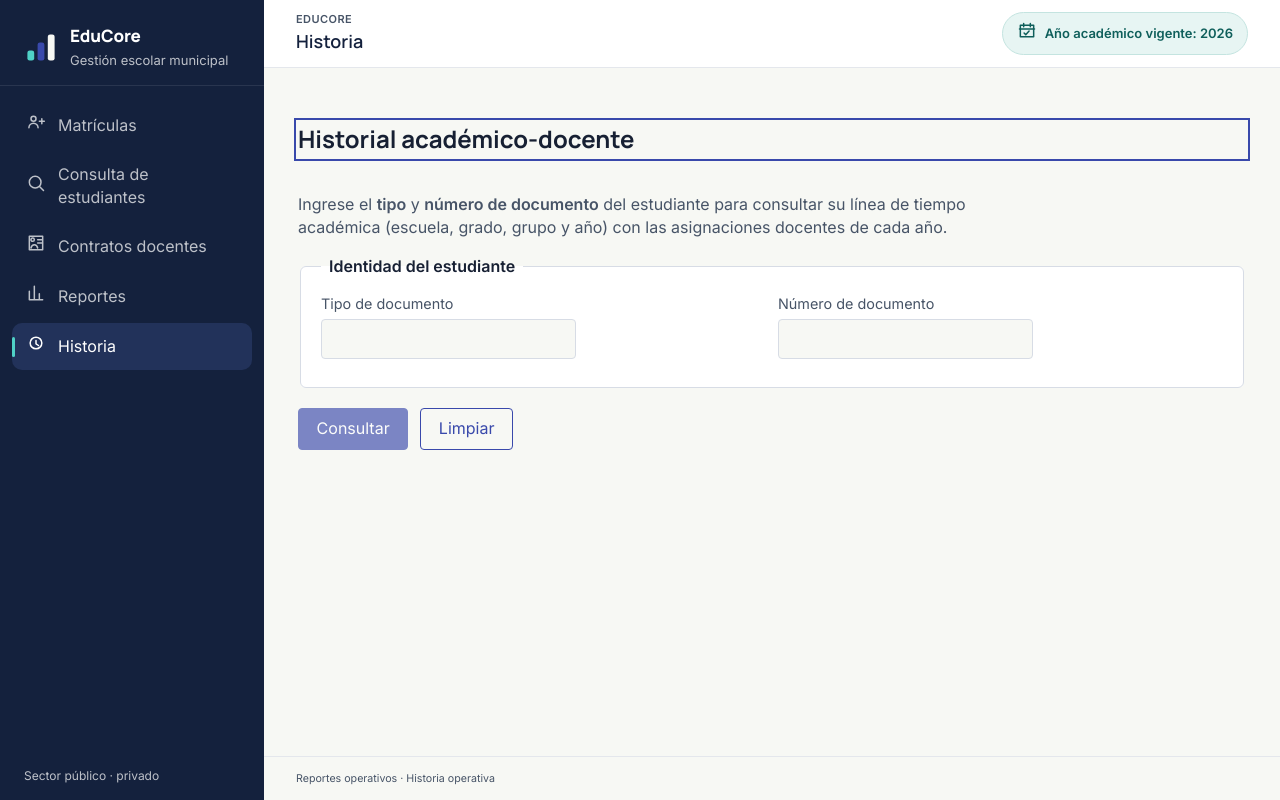
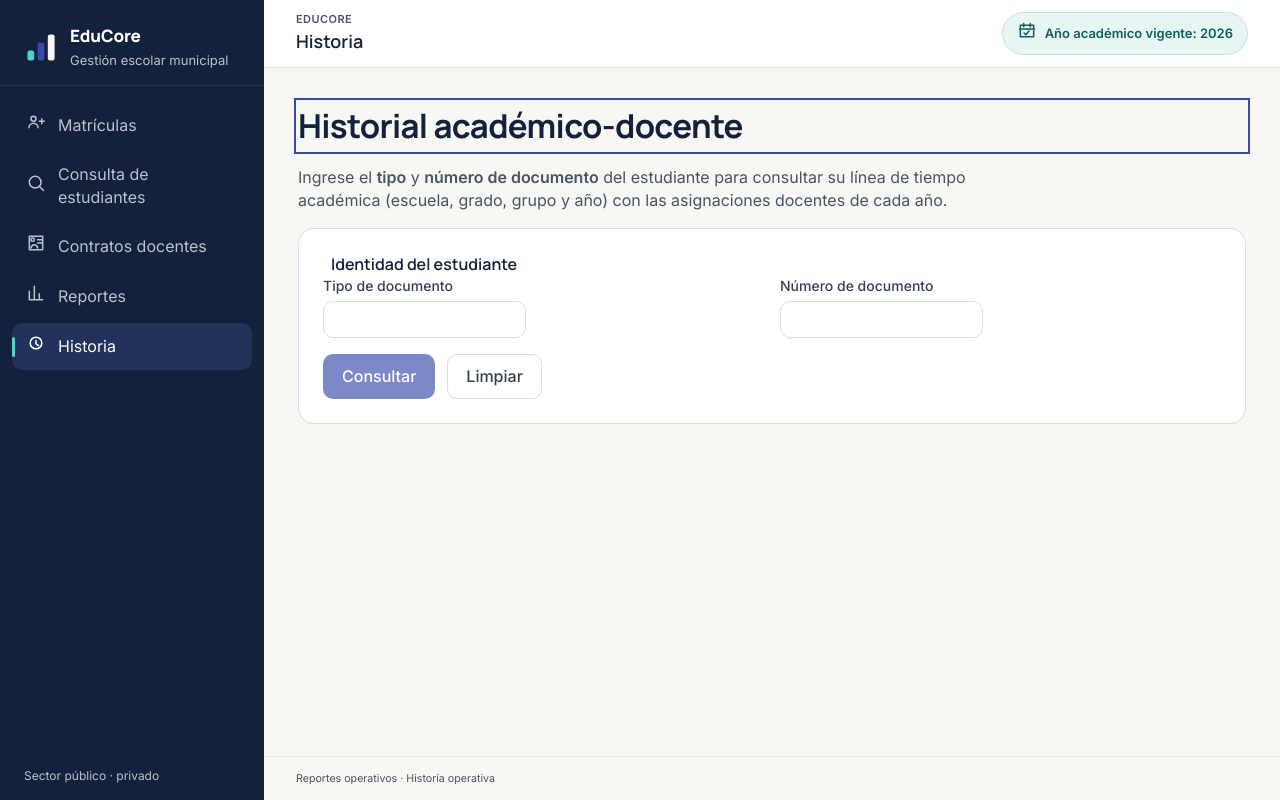
Before and after one commit to CristianMz21/inovait-frontend, an Angular app: page /student-history in a window 1280 px wide. Built offline with nearby package versions, Linux system fonts and the light colour scheme.

Commit message:
feat(ui): restyle student history with EduCore identity card and timeline

```diff
--- a/src/app/features/student-history/student-history.component.html
+++ b/src/app/features/student-history/student-history.component.html
@@ -7,7 +7,7 @@
   </p>
 
   <form
-    class="history-form"
+    class="history-form ec-card"
     [formGroup]="form"
     (ngSubmit)="onSubmit()"
     novalidate
@@ -17,7 +17,7 @@
     <fieldset [disabled]="isLoading()">
       <legend>Identidad del estudiante</legend>
 
-      <label class="history-field">
+      <label class="history-field ec-field">
         <span>Tipo de documento</span>
         <input
           id="history-document-type"
@@ -32,7 +32,7 @@
         />
       </label>
 
-      <label class="history-field">
+      <label class="history-field ec-field">
         <span>Número de documento</span>
         <input
           id="history-document-number"
@@ -51,7 +51,7 @@
     <div class="history-actions">
       <button
         type="submit"
-        class="history-submit"
+        class="history-submit ec-btn ec-btn--secondary"
         [disabled]="form.invalid || isLoading()"
         [attr.aria-busy]="isLoading() ? 'true' : 'false'"
       >
@@ -63,7 +63,7 @@
       </button>
       <button
         type="button"
-        class="history-cancel"
+        class="history-cancel ec-btn ec-btn--outline"
         (click)="onReset()"
         [disabled]="isLoading()"
       >
@@ -74,26 +74,31 @@
 
   @if (isLoading()) {
     <p
-      class="history-status"
+      class="history-status ec-alert ec-alert--info"
       role="status"
       aria-live="polite"
       data-testid="history-loading"
     >
-      Consultando historial académico…
+      <app-icon name="update" />
+      <span>Consultando historial académico…</span>
     </p>
   }
 
   @if (hasError()) {
     <div
-      class="history-error"
+      class="history-error ec-alert ec-alert--error"
       role="alert"
       aria-live="assertive"
       data-testid="history-error"
     >
+      <app-icon name="error" />
       @if (errorProblem(); as problem) {
+        <div class="history-error__body">
           <p class="history-error-title">
             <strong>{{ problem.title }}</strong>
-          <span class="history-error-status">(HTTP {{ problem.status }})</span>
+            <span class="history-error-status"
+              >(HTTP {{ problem.status }})</span
+            >
           </p>
           @if (problem.detail) {
             <p>{{ problem.detail }}</p>
@@ -110,23 +115,39 @@
               }
             </ul>
           }
-        <button type="button" (click)="onRetry()">Reintentar</button>
+          <button
+            type="button"
+            class="ec-btn ec-btn--outline"
+            (click)="onRetry()"
+          >
+            Reintentar
+          </button>
+        </div>
       }
     </div>
   }
 
   @if (isEmpty()) {
     <div
-      class="history-empty"
+      class="history-empty ec-alert ec-alert--info"
       role="status"
       aria-live="polite"
       data-testid="history-empty"
     >
+      <app-icon name="badge" />
+      <div>
         <p>
           La identidad consultada es válida pero no tiene inscripciones
           registradas.
         </p>
-      <button type="button" (click)="onRetry()">Reintentar</button>
+        <button
+          type="button"
+          class="ec-btn ec-btn--outline"
+          (click)="onRetry()"
+        >
+          Reintentar
+        </button>
+      </div>
     </div>
   }
 
@@ -136,11 +157,13 @@
       aria-labelledby="history-results-title"
       data-testid="history-results"
     >
+      <header class="history-identity ec-card">
         <h2 id="history-results-title">
           Línea de tiempo de {{ data.identity.fullName }}
         </h2>
         <p class="history-context" role="status" aria-live="polite">
-        {{ data.identity.documentType }} · {{ data.identity.documentNumber }} ·
+          {{ data.identity.documentType }} ·
+          {{ data.identity.documentNumber }} ·
           {{ data.enrollments.length }}
           @if (data.enrollments.length === 1) {
             inscripción
@@ -148,21 +171,48 @@
             inscripciones
           }
         </p>
+        <dl class="history-identity-meta">
+          <div>
+            <dt>Documento</dt>
+            <dd>
+              {{ data.identity.documentType }} ·
+              {{ data.identity.documentNumber }}
+            </dd>
+          </div>
+          <div>
+            <dt>Fecha de nacimiento</dt>
+            <dd>{{ data.identity.birthDate }}</dd>
+          </div>
+          <div>
+            <dt>Años registrados</dt>
+            <dd>{{ data.enrollments.length }}</dd>
+          </div>
+        </dl>
+      </header>
 
       <ol class="history-list">
         @for (entry of data.enrollments; track entry.enrollmentId) {
-          <li class="history-entry">
+          <li
+            class="history-entry"
+            [class.history-entry--current]="entry.academicYearIsCurrent"
+          >
             <article
-              class="history-card"
+              class="history-card ec-card"
               [attr.aria-labelledby]="'entry-' + entry.enrollmentId"
             >
               <header class="history-card-header">
                 <h3 [id]="'entry-' + entry.enrollmentId">
                   {{ entry.academicYearName }}
+                </h3>
                 @if (entry.academicYearIsCurrent) {
-                    <span class="history-current">(actual)</span>
+                  <span class="ec-badge ec-badge--temporal ec-badge--current">
+                    Actual
+                  </span>
+                } @else {
+                  <span class="ec-badge ec-badge--temporal ec-badge--closed">
+                    Histórico
+                  </span>
                 }
-                </h3>
                 <time
                   class="visually-hidden"
                   [attr.datetime]="entry.academicYearStartDate"
--- a/src/app/features/student-history/student-history.component.scss
+++ b/src/app/features/student-history/student-history.component.scss
@@ -1,38 +1,55 @@
 .history {
   display: flex;
   flex-direction: column;
-  gap: 1rem;
+  gap: var(--app-space-4);
   max-width: 1100px;
+}
+
+.history h1 {
+  font-family: var(--app-font-heading);
+  font-weight: 700;
+  font-size: 33px;
+  letter-spacing: -0.02em;
+  color: var(--app-primary);
+  margin: 0;
 }
 
 .history-form {
   display: flex;
   flex-direction: column;
-  gap: 1.25rem;
+  gap: var(--app-space-4);
 }
 
-.history-help {
-  grid-column: 1 / -1;
+.history-form fieldset {
   margin: 0;
-  color: var(--app-muted);
-  font-size: 0.8rem;
+  border: 0;
+  padding: 0;
+  display: grid;
+  gap: var(--app-space-4);
+  grid-template-columns: repeat(auto-fit, minmax(200px, 1fr));
 }
 
-.history-status {
-  margin: 0;
-  color: var(--app-muted);
-  font-size: 0.95rem;
+.history-form legend {
+  padding: 0 var(--app-space-2);
+  font-family: var(--app-font-heading);
+  font-weight: 600;
+  font-size: 16px;
+  color: var(--app-primary);
 }
 
-.history-error {
-  background: var(--app-error-soft);
-  border: 1px solid var(--app-error);
-  border-radius: 6px;
-  padding: 0.9rem 1.1rem;
+.history-actions {
+  display: flex;
+  flex-wrap: wrap;
+  gap: var(--app-space-3);
+  align-items: center;
+}
+
+.history-error__body,
+.history-empty > div {
   display: flex;
   flex-direction: column;
-  gap: 0.5rem;
-  color: var(--app-error);
+  align-items: flex-start;
+  gap: var(--app-space-2);
 }
 
 .history-error-title {
@@ -40,109 +57,114 @@
 }
 
 .history-error-status {
-  margin-left: 0.5rem;
+  margin-left: var(--app-space-2);
   font-size: 0.85rem;
-  color: var(--app-muted);
 }
 
 .history-error-fields {
   margin: 0;
-  padding-left: 1.25rem;
+  padding-left: var(--app-space-4);
 }
 
-.history-error button {
-  align-self: flex-start;
-  font: inherit;
-  padding: 0.4rem 0.8rem;
-  border-radius: 4px;
-  border: 1px solid var(--app-error);
-  background: transparent;
-  color: var(--app-error);
-  cursor: pointer;
+.history-identity {
+  display: flex;
+  flex-direction: column;
+  gap: var(--app-space-3);
 }
 
-.history-empty {
-  background: var(--app-header-bg);
-  border: 1px dashed var(--app-border);
-  border-radius: 6px;
-  padding: 0.9rem 1.1rem;
-  display: flex;
-  flex-direction: column;
-  gap: 0.5rem;
+.history-identity h2 {
+  margin: 0;
+  font-family: var(--app-font-heading);
+  font-weight: 700;
+  font-size: 24px;
+  color: var(--app-primary);
+}
+
+.history-context {
+  margin: 0;
+  padding-left: var(--app-space-3);
+  border-left: 3px solid var(--app-accent);
+  color: var(--app-muted);
+  font-size: 0.9rem;
+}
+
+.history-identity-meta {
+  display: grid;
+  grid-template-columns: repeat(auto-fit, minmax(160px, 1fr));
+  gap: var(--app-space-2) var(--app-space-4);
+  margin: 0;
+}
+
+.history-identity-meta dt {
+  margin: 0;
+  font-size: 12px;
+  text-transform: uppercase;
+  letter-spacing: 0.04em;
   color: var(--app-muted);
 }
 
-.history-empty button {
-  align-self: flex-start;
-  font: inherit;
-  padding: 0.4rem 0.8rem;
-  border-radius: 4px;
-  border: 1px solid var(--app-accent);
-  background: transparent;
-  color: var(--app-accent);
-  cursor: pointer;
+.history-identity-meta dd {
+  margin: 0;
+  font-size: 15px;
+  color: var(--app-text);
 }
 
-.history-timeline {
+.history-list {
+  list-style: none;
+  margin: 0;
+  padding: 0 0 0 28px;
+  border-left: 2px solid var(--app-border-soft);
+  display: flex;
+  flex-direction: column;
+  gap: 1.25rem;
+}
+
+.history-entry {
+  position: relative;
+}
+
+/* Decorative timeline dot — pseudo-element, never enters the a11y tree. */
+.history-entry::before {
+  content: "";
+  position: absolute;
+  top: 24px;
+  left: -34px;
+  width: 12px;
+  height: 12px;
+  border-radius: 50%;
+  background: var(--app-border);
+}
+
+.history-entry--current::before {
+  background: var(--app-teal-bright);
+  box-shadow: 0 0 0 3px var(--app-teal-surface);
+}
+
+.history-card {
   display: flex;
   flex-direction: column;
   gap: 0.75rem;
 }
 
-.history-timeline h2 {
-  margin: 0;
-  font-size: 1.15rem;
-}
-
-.history-context {
-  margin: 0;
-  color: var(--app-muted);
-  font-size: 0.9rem;
-}
-
-.history-list {
-  list-style: none;
-  margin: 0;
-  padding: 0;
+.history-card-header {
   display: flex;
-  flex-direction: column;
-  gap: 0.75rem;
-}
-
-.history-entry {
-  display: block;
-}
-
-.history-card {
-  border: 1px solid var(--app-border);
-  border-left: 4px solid var(--app-accent);
-  background: var(--app-header-bg);
-  border-radius: 6px;
-  padding: 0.9rem 1.1rem;
-  display: flex;
-  flex-direction: column;
-  gap: 0.75rem;
+  flex-wrap: wrap;
+  align-items: center;
+  gap: var(--app-space-2);
 }
 
 .history-card-header h3 {
   margin: 0;
-  font-size: 1.05rem;
-  display: inline-flex;
-  align-items: baseline;
-  gap: 0.5rem;
-}
-
-.history-current {
-  font-size: 0.7rem;
-  color: var(--app-accent);
-  text-transform: uppercase;
-  letter-spacing: 0.05em;
+  font-family: var(--app-font-heading);
+  font-weight: 700;
+  font-size: 18px;
+  color: var(--app-primary);
 }
 
 .history-meta {
   display: grid;
   gap: 0.25rem 1rem;
-  grid-template-columns: repeat(auto-fit, minmax(180px, 1fr));
+  grid-template-columns: repeat(auto-fit, minmax(160px, 1fr));
   margin: 0;
 }
 
@@ -173,7 +195,7 @@
 
 .history-assignments-title {
   margin: 0;
-  font-size: 0.95rem;
+  font-size: 0.8rem;
   color: var(--app-muted);
   text-transform: uppercase;
   letter-spacing: 0.05em;
@@ -203,6 +225,10 @@
   align-items: baseline;
 }
 
+.history-assignment strong {
+  font-weight: 600;
+}
+
 .history-assignment-code {
   color: var(--app-muted);
   font-family: ui-monospace, SFMono-Regular, Menlo, monospace;
@@ -226,7 +252,25 @@
 }
 
 @media (max-width: 320px) {
+  .history-form fieldset {
+    grid-template-columns: 1fr;
+  }
+
+  .history-actions {
+    flex-direction: column;
+    align-items: stretch;
+  }
+
+  .history-identity-meta,
   .history-meta {
     grid-template-columns: 1fr;
   }
+
+  .history-list {
+    padding-left: 20px;
+  }
+
+  .history-entry::before {
+    left: -26px;
+  }
 }
--- a/src/app/features/student-history/student-history.component.ts
+++ b/src/app/features/student-history/student-history.component.ts
@@ -17,6 +17,7 @@ import {
 } from "@angular/forms";
 import { ActivatedRoute } from "@angular/router";
 import { distinctUntilChanged, map } from "rxjs";
+import { AppIconComponent } from "../../layout/educore-shell/app-icon.component";
 import { StudentHistoryFacade } from "./student-history.facade";
 import { studentHistoryFiltersToParams } from "./student-history.mappers";
 import { StudentHistoryNavigationHandoff } from "./student-history.navigation";
@@ -67,7 +68,7 @@ type StudentHistoryFormGroup = FormGroup<StudentHistoryFormShape>;
 @Component({
   selector: "app-student-history",
   changeDetection: ChangeDetectionStrategy.OnPush,
-  imports: [ReactiveFormsModule],
+  imports: [ReactiveFormsModule, AppIconComponent],
   providers: [StudentHistoryFacade],
   templateUrl: "./student-history.component.html",
   styleUrl: "./student-history.component.scss",
--- a/src/styles.scss
+++ b/src/styles.scss
@@ -574,89 +574,13 @@ h4 {
   max-width: 70ch;
 }
 
-.history-form fieldset {
-  border: 1px solid var(--app-border);
-  border-radius: 6px;
-  padding: 1rem 1.25rem;
-  display: grid;
-  gap: 0.75rem;
-  grid-template-columns: repeat(auto-fit, minmax(220px, 1fr));
-  background: var(--app-header-bg);
-}
-
-.history-form legend {
-  padding: 0 0.5rem;
-  font-weight: 600;
-}
-
-.history-field {
-  display: block;
-  font-size: 0.9rem;
-  margin-bottom: 0.75rem;
-}
-
-.history-field > span {
-  display: block;
-  margin-bottom: 0.25rem;
-  color: var(--app-muted);
-}
-
-.history-field :where(input, select) {
-  font-family: inherit;
-  font-size: 1rem;
-  line-height: 1.45;
-  padding: 0.45rem 0.6rem;
-  border-radius: 4px;
-  border: 1px solid var(--app-border);
-  background: var(--app-bg);
-  color: inherit;
-  display: inline-block;
-  min-height: 2.25rem;
-}
-
-.history-field :where(input, select)[disabled] {
-  opacity: 0.7;
-  cursor: not-allowed;
-}
-
-.history-actions {
-  display: flex;
-  flex-wrap: wrap;
-  gap: 0.75rem;
-  align-items: center;
-}
-
-:where(.history-submit, .history-cancel) {
-  font: inherit;
-  padding: 0.55rem 1.1rem;
-  border-radius: 4px;
-  border: 1px solid var(--app-accent);
-  cursor: pointer;
-}
-
-.history-submit {
-  background: var(--app-accent);
-  color: #ffffff;
-}
-
-.history-cancel {
-  background: transparent;
-  color: var(--app-accent);
-}
-
-:where(.history-submit, .history-cancel)[disabled] {
-  cursor: not-allowed;
-  opacity: 0.65;
-}
-
+/* `.ec-card` keeps a fixed 24px pad on every screen that uses it; at the
+ * 320px floor that padding alone eats a meaningful slice of the already
+ * tight content width, so every card tightens up one notch here instead
+ * of every consumer repeating the same override. */
 @media (max-width: 320px) {
-  .history-form fieldset {
-    grid-template-columns: 1fr;
-  }
-
-  .history-actions {
-    flex-direction: column;
-    align-items: stretch;
+  .ec-card {
+    padding: var(--app-space-4);
   }
 }
 
```
Also changed, not shown: 1 other file (tests, documents, lock files or other folders). Lines whose indentation alone changed are shown as unchanged.
